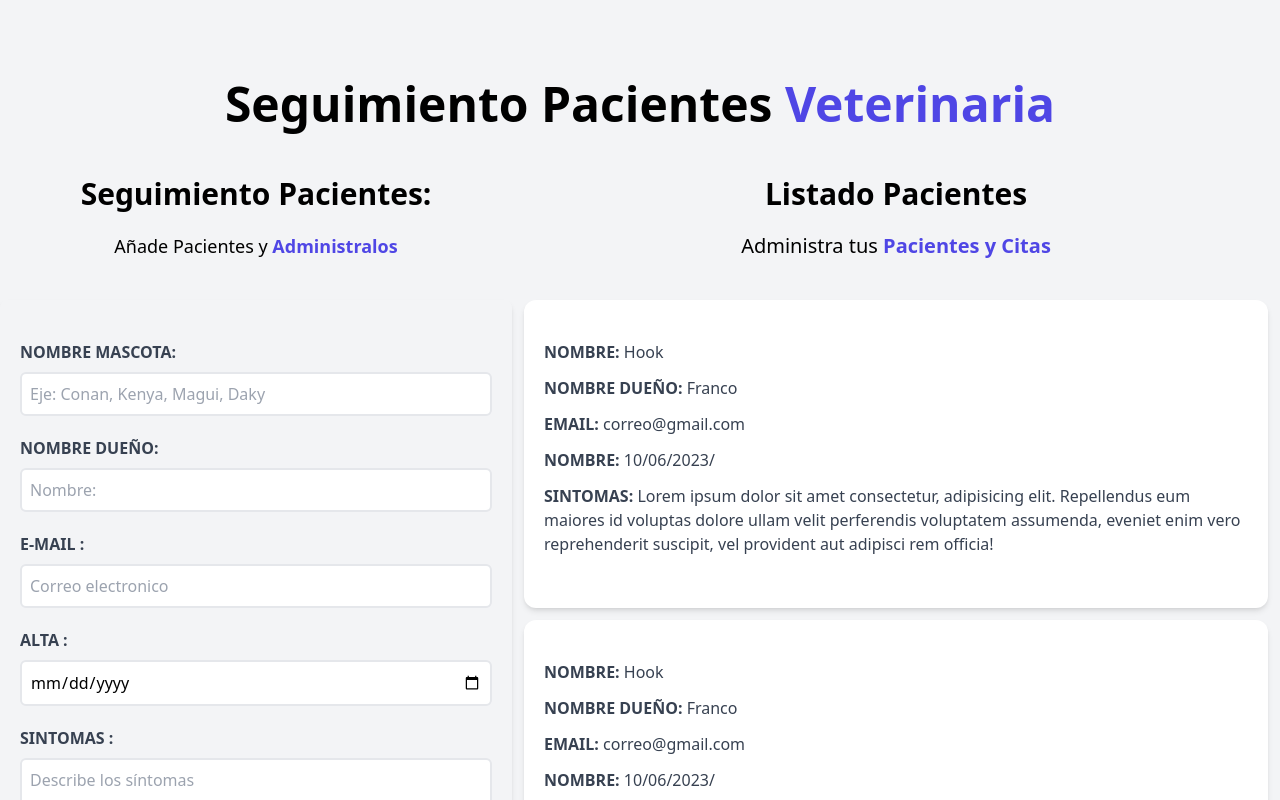
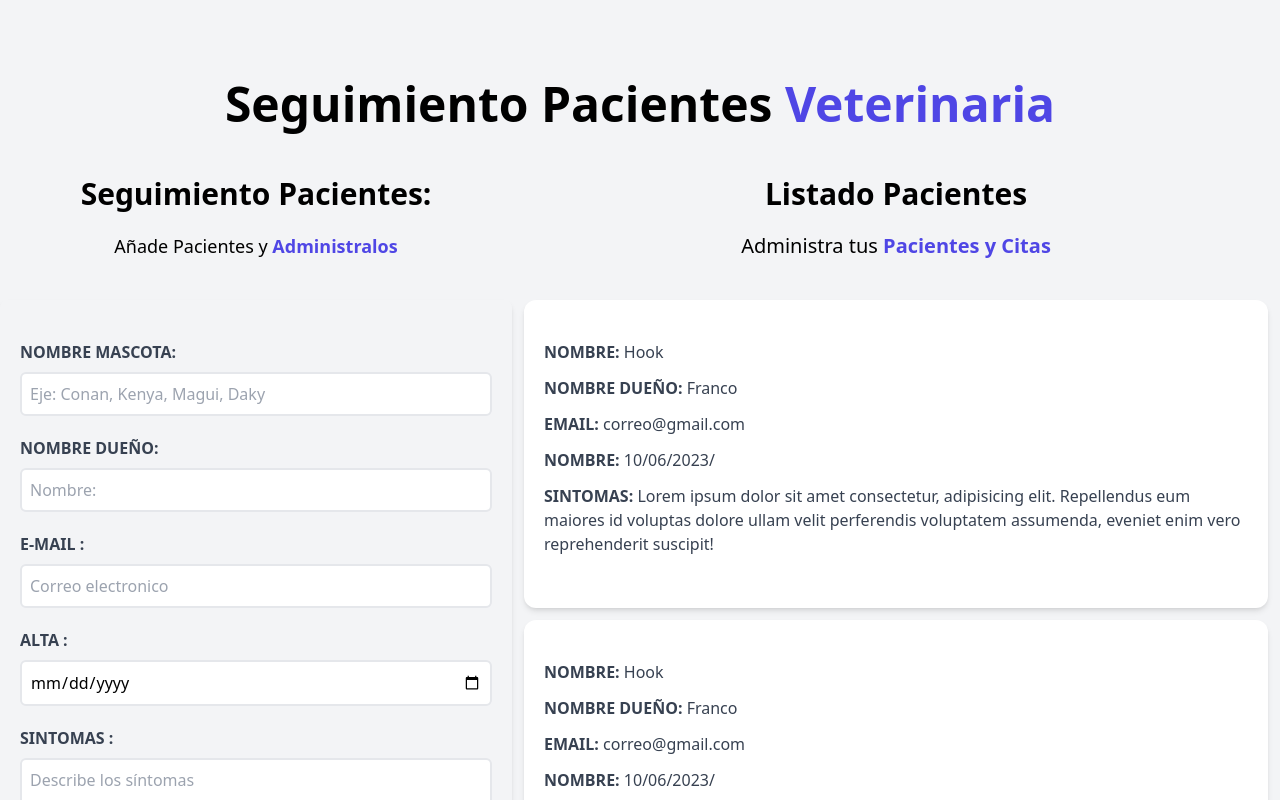
Before and after one commit to Franco2730/citas-app, a React (Vite) app in the folder citas-app/: page / in a window 1280 px wide. Shown: the top 800 px of the page. Built offline with nearby package versions, Linux system fonts and the light colour scheme.

Commit message:
citas-app

```diff
--- a/citas-app/src/components/Pacientes.jsx
+++ b/citas-app/src/components/Pacientes.jsx
@@ -24,11 +24,11 @@ const Pacientes = () => {
       <p className="font-bold mb-3 text-gray-700 uppercase">
         Sintomas:
         <span className="font-normal normal-case">
+
           {" "}
           Lorem ipsum dolor sit amet consectetur, adipisicing elit. Repellendus
           eum maiores id voluptas dolore ullam velit perferendis voluptatem
-          assumenda, eveniet enim vero reprehenderit suscipit, vel provident aut
-          adipisci rem officia!
+          assumenda, eveniet enim vero reprehenderit suscipit!
         </span>
       </p>
     </div>
```
